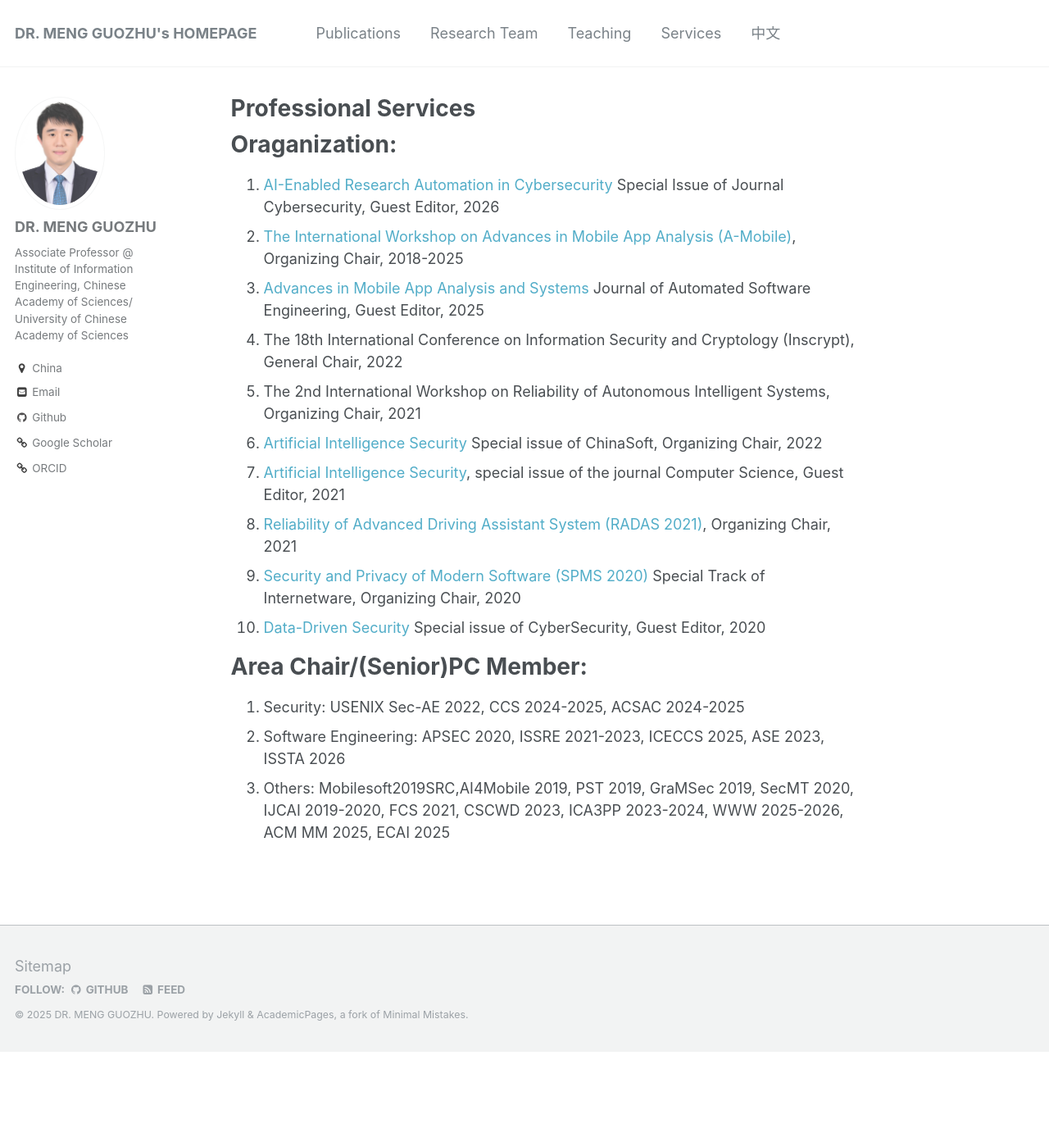
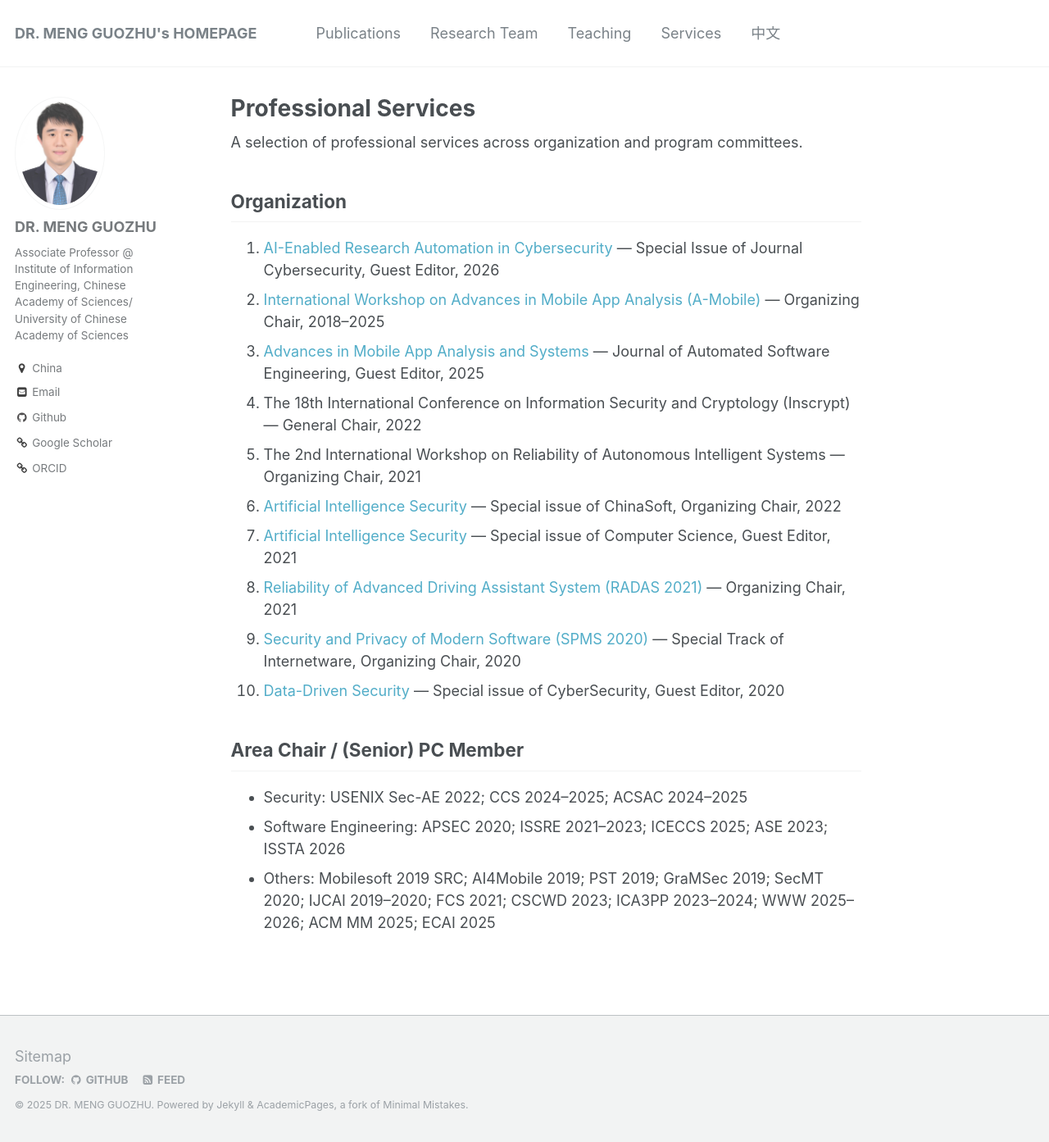
Before and after one commit to impillar/impillar.github.io, a Jekyll site: the page built from _pages/services.md, in a window 1280 px wide and 1393 px high. Shown: the whole window at 82% size. Built offline with Jekyll 4.4.1, drawn with Linux system fonts in a browser that asks for light colours.

Commit message:
update services.md

```diff
--- a/_pages/services.md
+++ b/_pages/services.md
@@ -1,26 +1,30 @@
 ---
+layout: single
 permalink: /services/
 title: "Professional Services"
 excerpt: "Professional services"
 author_profile: true
+toc: true
 ---
 
 
-# Oraganization:
+A selection of professional services across organization and program committees.
 
-1. [AI-Enabled Research Automation in Cybersecurity](https://link.springer.com/collections/hiajchbhih){:target="_blank" rel="noopener"} Special Issue of Journal Cybersecurity, Guest Editor, 2026
-2. [The International Workshop on Advances in Mobile App Analysis (A-Mobile)](https://a-mobile.github.io/amobile2018.html){:target="_blank" rel="noopener"}, Organizing Chair, 2018-2025
-3. [Advances in Mobile App Analysis and Systems](https://link.springer.com/collections/ihiejebagd){:target="_blank" rel="noopener"} Journal of Automated Software Engineering, Guest Editor, 2025
-4. The 18th International Conference on Information Security and Cryptology (Inscrypt), General Chair, 2022
-5. The 2nd International Workshop on Reliability of Autonomous Intelligent Systems, Organizing Chair, 2021
-6. [Artificial Intelligence Security](https://chinasoft.ccf.org.cn/2022/papers/2.html){:target="_blank" rel="noopener"} Special issue of ChinaSoft, Organizing Chair, 2022
-7. [Artificial Intelligence Security](http://www.jsjkx.com/CN/news/news46.shtml){:target="_blank" rel="noopener"}, special issue of the journal Computer Science, Guest Editor, 2021
-8. [Reliability of Advanced Driving Assistant System (RADAS 2021)](https://easychair.org/cfp/radas2021){:target="_blank" rel="noopener"}, Organizing Chair, 2021
-9. [Security and Privacy of Modern Software (SPMS 2020)](https://internetware2020.github.io/sp55.html/){:target="_blank" rel="noopener"} Special Track of Internetware, Organizing Chair, 2020
-10. [Data-Driven Security](https://www.springeropen.com/collections/data-driven-security){:target="_blank" rel="noopener"} Special issue of CyberSecurity, Guest Editor, 2020
+## Organization
 
-# Area Chair/(Senior)PC Member:
+1. [AI-Enabled Research Automation in Cybersecurity](https://link.springer.com/collections/hiajchbhih){:target="_blank" rel="noopener"} — Special Issue of Journal Cybersecurity, Guest Editor, 2026
+2. [International Workshop on Advances in Mobile App Analysis (A-Mobile)](https://a-mobile.github.io/amobile2018.html){:target="_blank" rel="noopener"} — Organizing Chair, 2018–2025
+3. [Advances in Mobile App Analysis and Systems](https://link.springer.com/collections/ihiejebagd){:target="_blank" rel="noopener"} — Journal of Automated Software Engineering, Guest Editor, 2025
+4. The 18th International Conference on Information Security and Cryptology (Inscrypt) — General Chair, 2022
+5. The 2nd International Workshop on Reliability of Autonomous Intelligent Systems — Organizing Chair, 2021
+6. [Artificial Intelligence Security](https://chinasoft.ccf.org.cn/2022/papers/2.html){:target="_blank" rel="noopener"} — Special issue of ChinaSoft, Organizing Chair, 2022
+7. [Artificial Intelligence Security](http://www.jsjkx.com/CN/news/news46.shtml){:target="_blank" rel="noopener"} — Special issue of Computer Science, Guest Editor, 2021
+8. [Reliability of Advanced Driving Assistant System (RADAS 2021)](https://easychair.org/cfp/radas2021){:target="_blank" rel="noopener"} — Organizing Chair, 2021
+9. [Security and Privacy of Modern Software (SPMS 2020)](https://internetware2020.github.io/sp55.html/){:target="_blank" rel="noopener"} — Special Track of Internetware, Organizing Chair, 2020
+10. [Data-Driven Security](https://www.springeropen.com/collections/data-driven-security){:target="_blank" rel="noopener"} — Special issue of CyberSecurity, Guest Editor, 2020
 
-1. Security: USENIX Sec-AE 2022, CCS 2024-2025, ACSAC 2024-2025
-2. Software Engineering: APSEC 2020, ISSRE 2021-2023, ICECCS 2025, ASE 2023, ISSTA 2026
-3. Others: Mobilesoft2019SRC,AI4Mobile 2019, PST 2019, GraMSec 2019, SecMT 2020, IJCAI 2019-2020, FCS 2021, CSCWD 2023, ICA3PP 2023-2024, WWW 2025-2026, ACM MM 2025, ECAI 2025
+## Area Chair / (Senior) PC Member
+
+- Security: USENIX Sec-AE 2022; CCS 2024–2025; ACSAC 2024–2025
+- Software Engineering: APSEC 2020; ISSRE 2021–2023; ICECCS 2025; ASE 2023; ISSTA 2026
+- Others: Mobilesoft 2019 SRC; AI4Mobile 2019; PST 2019; GraMSec 2019; SecMT 2020; IJCAI 2019–2020; FCS 2021; CSCWD 2023; ICA3PP 2023–2024; WWW 2025–2026; ACM MM 2025; ECAI 2025
```
